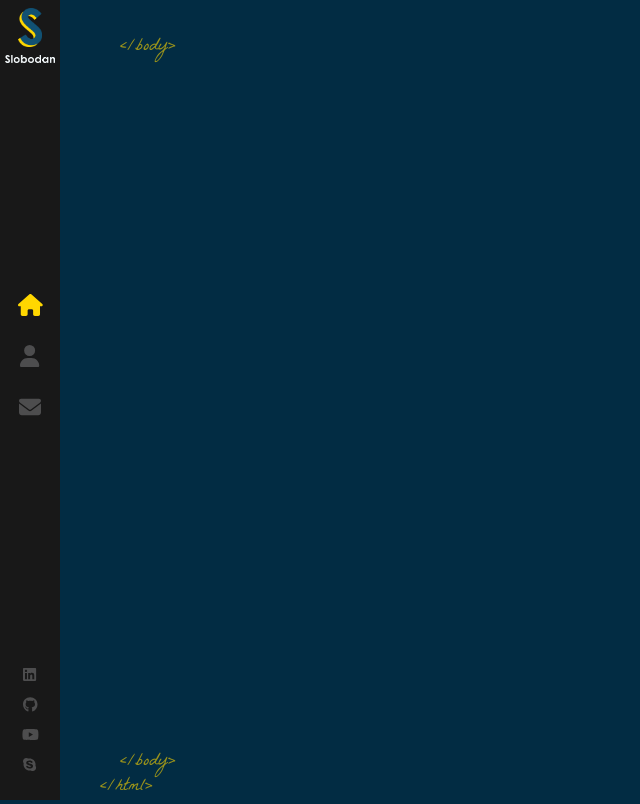
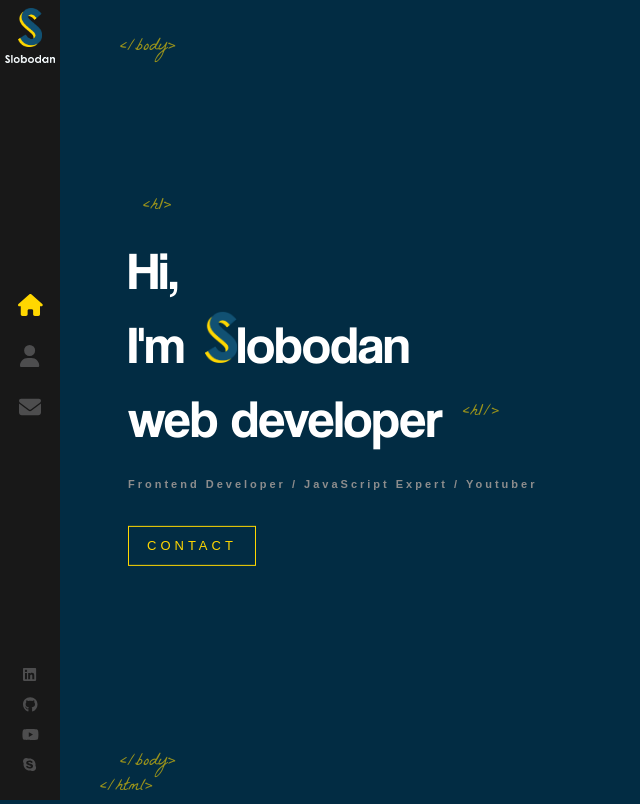
Before and after one commit to ryandonaghue/Let-The-Geek-Speak-Website-Refresh, a React (Create React App) app: page / in a window 1280 px wide. Shown: the whole page, without its empty margins (0-640 px from the left). Built offline with nearby package versions, Linux system fonts and the light colour scheme.

Commit message:
Added Styling to HomePage

```diff
--- a/src/components/Home/index.js
+++ b/src/components/Home/index.js
@@ -1,3 +1,26 @@
-const Home = () => ('Hello')
+import { Link } from 'react-router-dom'
+import LogoTitle from '../../assets/images/logo-s.png';
+import './index.scss';
+
+
+const Home = () => {
+
+
+    return (
+        <div className="container home-page">
+            <div className="text-zone">
+                <h1>Hi, <br/> I'm
+                <img src={LogoTitle} alt="developer" />
+                lobodan
+                <br />
+                web developer
+                </h1>
+                <h2>Frontend Developer / JavaScript Expert / Youtuber</h2>
+                <Link to="/contact" className='flat-button'>CONTACT</Link>
+            </div>
+        </div>
+    )
+
+}
 
 export default Home
--- a/src/components/Home/index.scss
+++ b/src/components/Home/index.scss
@@ -0,0 +1,82 @@
+.home-page{
+
+    .text-zone {
+        position: absolute;
+        left: 10%;
+        top: 50%;
+        transform: translateY(-50%);
+        width: 40%;
+        max-height: 90%;
+    }
+
+    h1 {
+        color: #fff;
+        font-size: 53px;
+        margin: 0;
+        font-family: 'Coolvetica';
+        font-weight: 400;
+
+        &::before {
+            content: '<h1>';
+            font-family: 'La Belle Aurore';
+            color: #ffd700;
+            font-size: 18px;
+            position: absolute;
+            margin-top: -40px;
+            left: 15px;
+            opacity: 0.6;
+        }
+
+        &::after {
+            content: '<h1/>';
+            font-family: 'La Belle Aurore';
+            color: #ffd700;
+            font-size: 18px;
+            position: absolute;
+            margin-top: 18px;
+            margin-left: 20px;
+            animation: fadeIn 1s 1.7s backwards;
+            opacity: 0.6;
+        }
+
+        img {
+            width: 32px;
+            margin-left: 20px;
+            opacity: 0;
+            height: auto;
+            animation: rotateIn 1s linear both;
+            animation-delay: 1.4s;
+        }
+    }
+
+    h2 {
+        color: #8d8d8d;
+        margin-top: 20px;
+        font-weight: 400px;
+        font-size: 11px;
+        font-family: sans-serif;
+        letter-spacing: 3px;
+        animation: fadeIn 1s 1.8s backwards;
+    }
+
+    .flat-button {
+        color:#ffd700;
+        font-size: 13px;
+        font-weight: 400;
+        letter-spacing: 4px;
+        font-family: sans-serif;
+        text-decoration: none;
+        padding: 10px 18px;
+        border: 1px solid #ffd700;
+        margin-top: 25px;
+        float: left;
+        animation: fadeInAnimation 1s 1.8s backwards;
+        white-space: nowrap;
+    }
+
+    &:hover {
+        background: #ffd700;
+        color: #333;
+
+    }
+}
--- a/src/components/Layout/index.scss
+++ b/src/components/Layout/index.scss
@@ -22,3 +22,18 @@
 .bottom-tag-html{
     margin-left: -20px;
 }
+
+.container {
+    width: 100%;
+    will-change: contents;
+    height: 90%;
+    min-height: 566px;
+    position: absolute;
+    opacity: 0;
+    top: 5%;
+    margin: 0 auto;
+    z-index: 1;
+    transform-style: preserve-3d;
+    animation: fadeIn 1s forwards;
+    animation-delay: 1s;
+}
```
Also changed, not shown: src/components/AnimatedLetters/index.js (added).
